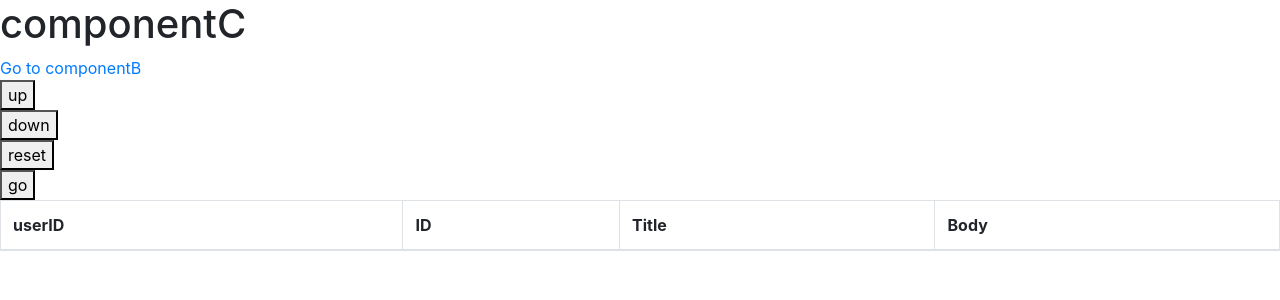
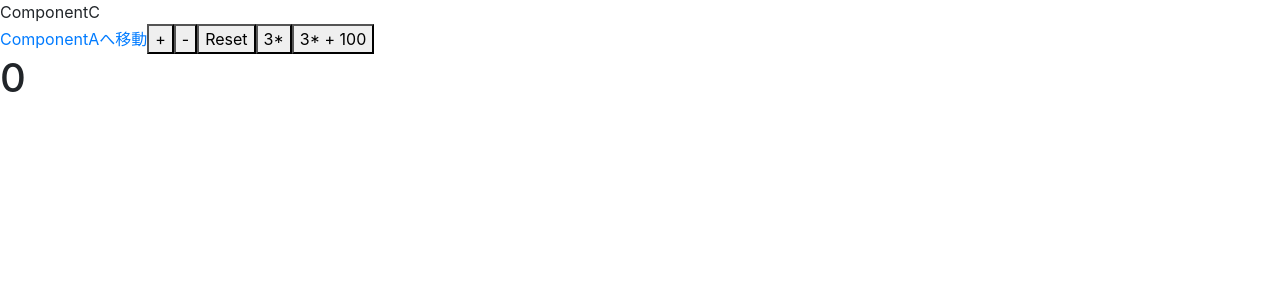
Before and after one commit to SatakeYusuke19920527/takumi-nishimura-app, a React (Create React App) app: page /componentc in a window 1280 px wide. Shown: the top 300 px of the page. Built offline with nearby package versions, Linux system fonts and the light colour scheme.

Commit message:
カウントを増やしたり、減らしたり、3倍にするボタンを作りました。

```diff
--- a/src/components/ComponentC.js
+++ b/src/components/ComponentC.js
@@ -1,78 +1,59 @@
-import React, { useState, useEffect, Button,} from 'react'
+import React, { useReducer } from 'react'
 import { Link } from 'react-router-dom'
-import { Table } from 'react-bootstrap'
-import axios from 'axios'
-import 'bootstrap/dist/css/bootstrap.min.css';
+import reducer from '../reducers/index'
+
+const initialCount = {
+    count: 0
+}
 
 const ComponentC = () => {
-    const [ count, setCount ] = useState(0);
-    const [data, setData] = useState([])
+    const [ state, dispatch ] = useReducer(reducer,initialCount);
 
-    useEffect(() => {
-        console.log('useEffect が呼び出されました。');
+    const increment = () => {
+        console.log('increment');
+        dispatch({type: 'INCREMENT'
+    })
+}
 
-    }, []);
-
-    const up = () => {
-        setCount(count + 1);
-    }
-
-    const down = () => {
-        setCount(count - 1);
+    const decrement = () => {
+        console.log('decrement');
+        dispatch({type: 'DECREMENT'
+    })
     }
 
     const reset = () => {
-        setCount(0);
+        console.log('reset');
+        dispatch({type: 'RESET'
+    })
     }
 
-    const start = () => {
-        axios.get("https://jsonplaceholder.typicode.com/posts")
-        .then(res => {
-            setData(res.data)
+    const sanbai = () => {
+        console.log('3*');
+        dispatch({type: 'SANBAI'
+    })
+    }
+
+    const sanbaitas = () => {
+        if( state.count === 0 ){
+        console.log('3* + 100');
+        dispatch({type: 'SANBAITAS'
         })
+    }}
 
 
+return (
+    <div>
+        <div>ComponentC</div>
+        <Link to="/">ComponentAへ移動</Link>
 
+        <button onClick={increment}>+</button>
+        <button onClick={decrement}>-</button>
+        <button onClick={reset}>Reset</button>
+        <button onClick={sanbai}>3*</button>
+        <button onClick={sanbaitas}>3* + 100</button>
+        <h1>{state.count}</h1>
+    </div>
+)
 
-    }
-    return (
-        <div>
-            <h1>componentC</h1>
-            <Link to="componentb">Go to componentB</Link>
-
-            <div><button onClick={up}>up</button></div>
-            <div><button onClick={down}>down</button></div>
-            <div><button onClick={reset}>reset</button></div>
-            <div><button onClick={start}>go</button></div>
-
-            <div>
-            <Table striped bordered hover  >
-            <thead>
-              <tr>
-                <th>userID</th>
-                <th>ID</th>
-                <th>Title</th>
-                <th>Body</th>
-              </tr>
-            </thead>
-            <tbody>
-            {data.map(u => {
-            return(
-
-                    <tr key={u.id}>
-                      <td>{u.userId}</td>
-                      <td>{u.id}</td>
-                      <td>{u.title}</td>
-                      <td>{u.body}</td>
-                    </tr>
-
-        )
-        })}
-            </tbody>
-          </Table>
-          </div>
-        </div>
-    )
 }
-
 export default ComponentC
--- /dev/null
+++ b/src/reducers/index.js
@@ -0,0 +1,18 @@
+const reducer = (state = [], action) => {
+    switch (action.type) {
+        case 'INCREMENT':
+            return { ...state, count: state.count + 1 };
+        case 'DECREMENT':
+            return { ...state, count: state.count - 1 };
+        case 'RESET':
+            return { ...state, count: state.count = 0 };
+        case 'SANBAI':
+            return { ...state, count: state.count * 3 };
+        case 'SANBAITAS':
+            return { ...state, count: state.count % 3 };
+            default:
+                return state;
+    }
+};
+
+export default reducer;
```
